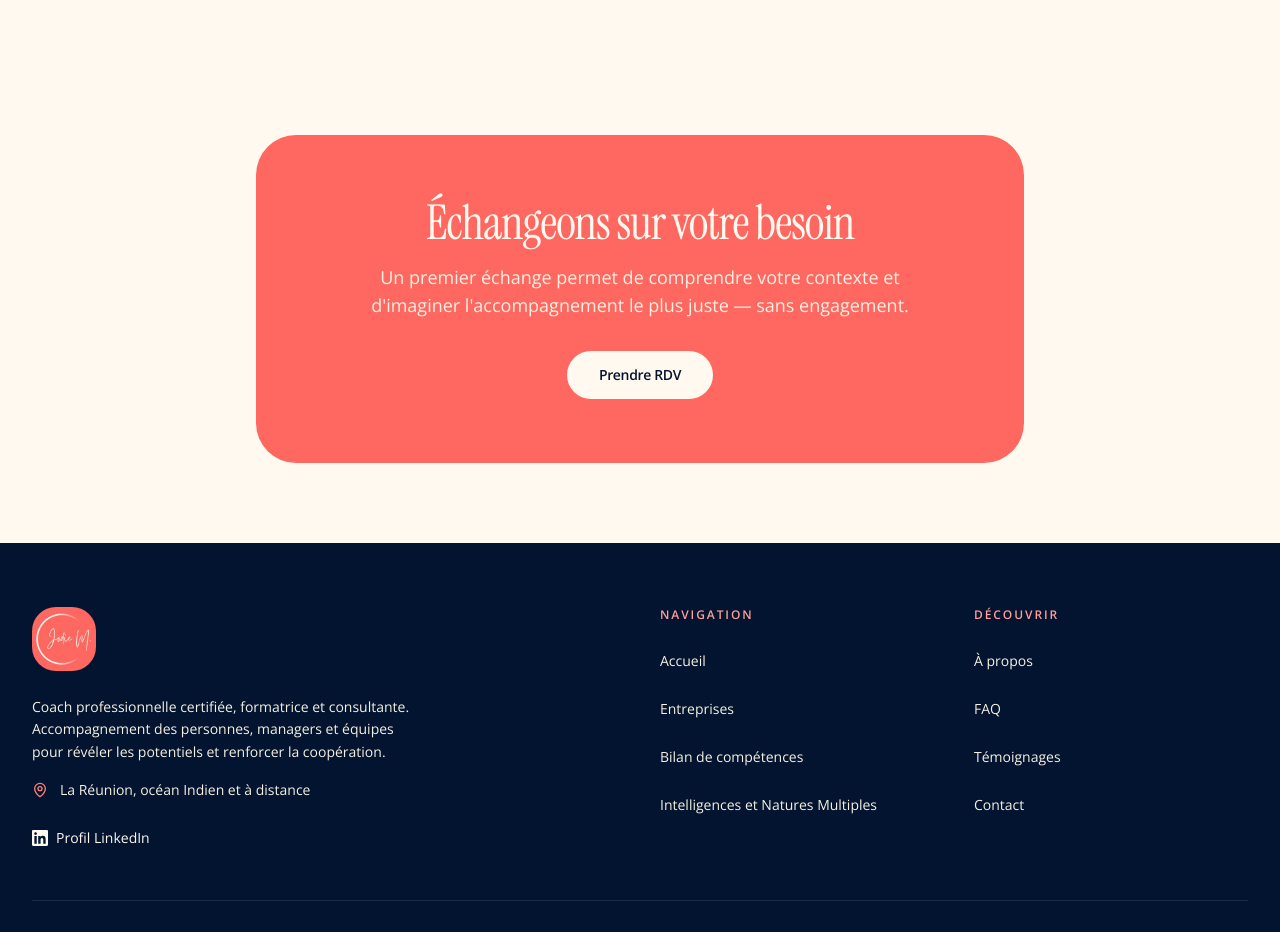
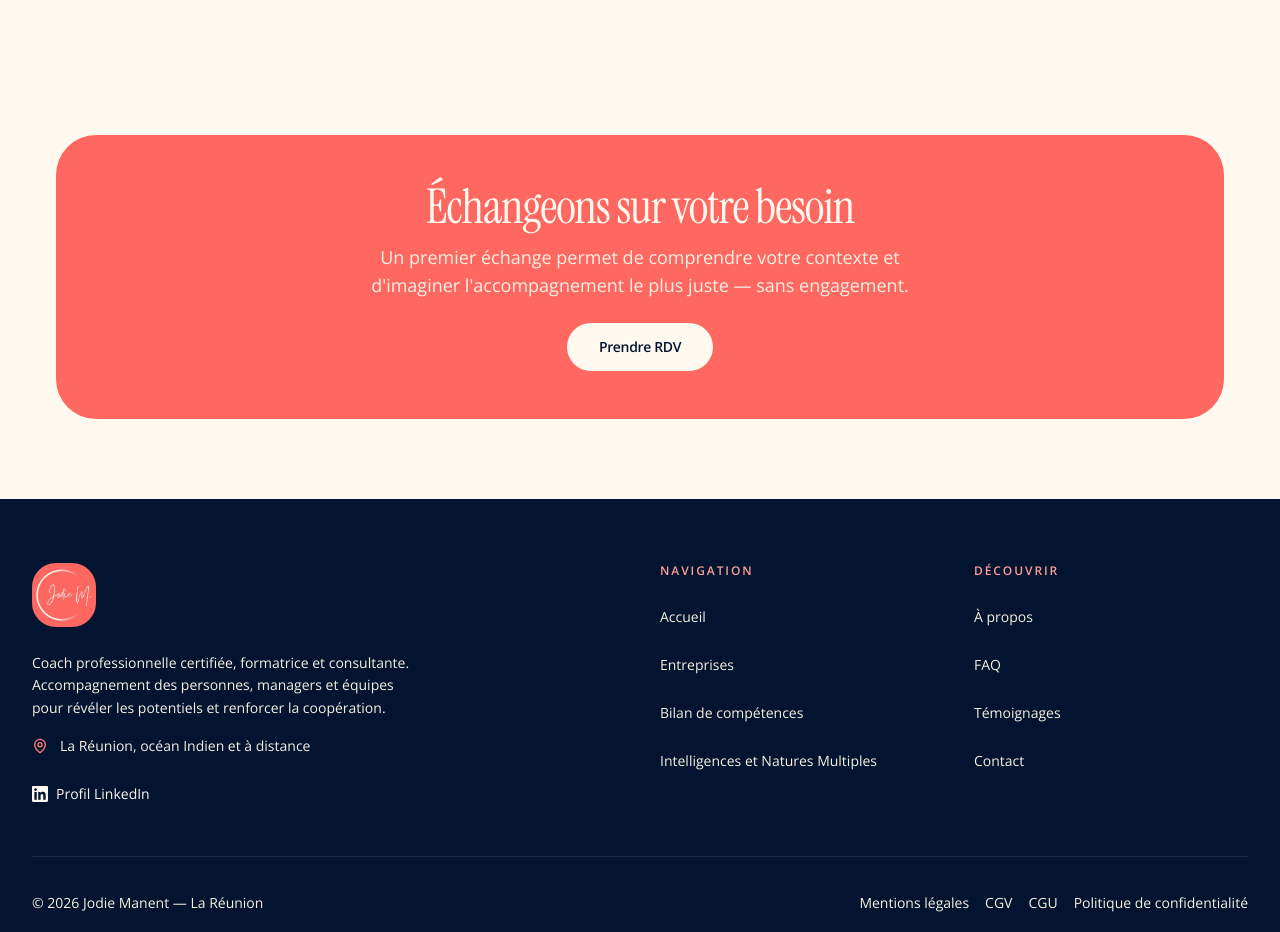
Before and after one commit to chris97425/jodie-manent, a Next.js app: page /jodie-manent/faq in a window 1280 px wide. Shown: the part 960-1892 px from the top of the page. Built offline with nearby package versions, Linux system fonts and the light colour scheme.

Commit message:
feat(home): bloc final pleine largeur, hauteur réduite, rollover Prendre RDV

```diff
--- a/src/components/home/final-cta.tsx
+++ b/src/components/home/final-cta.tsx
@@ -7,17 +7,22 @@ export function FinalCta() {
     <section className="px-4 py-16 sm:px-6 sm:py-20">
       <Container>
         <RevealOnScroll>
-          <div className="mx-auto max-w-3xl rounded-[2.5rem] bg-coral-500 px-6 py-12 text-center text-cream-50 sm:px-8 md:px-16 md:py-16">
+          <div className="rounded-[2.5rem] bg-coral-500 px-6 py-10 text-center text-cream-50 sm:px-8 md:px-16 md:py-12">
             <p className="font-display text-3xl font-normal tracking-tight sm:text-4xl lg:text-5xl">
               Échangeons sur votre besoin
             </p>
-            <p className="mx-auto mt-4 max-w-xl text-lg text-cream-100">
+            <p className="mx-auto mt-3 max-w-xl text-lg text-cream-100">
               Un premier échange permet de comprendre votre contexte et
               d&apos;imaginer l&apos;accompagnement le plus juste — sans
               engagement.
             </p>
-            <div className="mt-8 flex flex-col items-stretch justify-center gap-3 sm:flex-row sm:flex-wrap sm:items-center">
-              <Button href="/contact/" variant="cream" size="lg">
+            <div className="mt-6 flex flex-col items-stretch justify-center gap-3 sm:flex-row sm:flex-wrap sm:items-center">
+              <Button
+                href="/contact/"
+                variant="cream"
+                size="lg"
+                className="hover:-translate-y-0.5 hover:shadow-lg hover:shadow-coral-900/20"
+              >
                 Prendre RDV
               </Button>
             </div>
```
